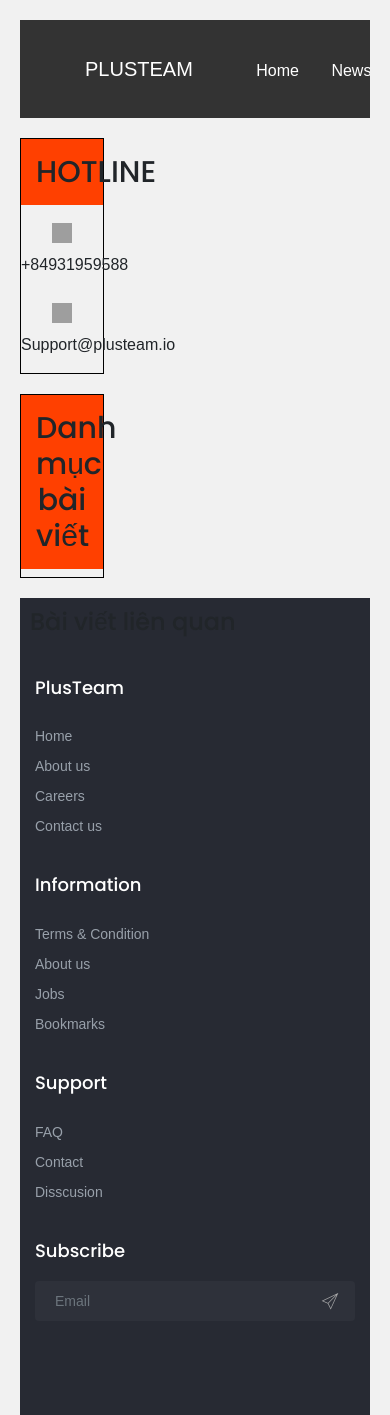
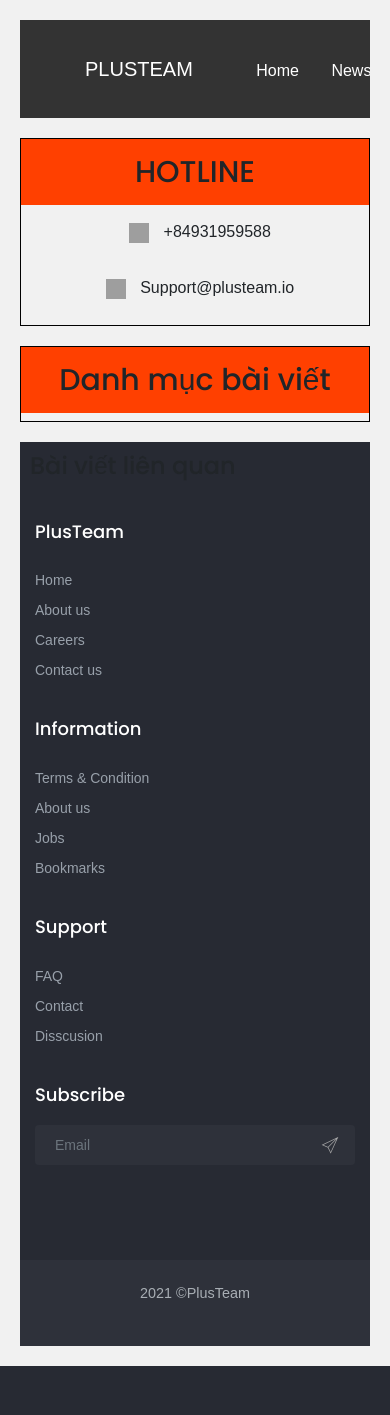
Before and after one commit to ThienHi/plusteam.io, a Django app: page /blog/1/ in a window 390 px wide. Shown: the top 1415 px of the page. After the commit the page ends 1366 px from the top, so only its background shows below. Run offline with Django 3.2, Linux system fonts and the light colour scheme; data that the repository does not hold is empty; some libraries are stand-ins or nearby versions; grey boxes are pictures that could not be loaded.

Commit message:
css file single

```diff
--- a/main/static/main/css/single.css
+++ b/main/static/main/css/single.css
@@ -38,7 +38,7 @@ body {
 }
 
 .category h4 {
-  margin-left: 50px;
+  margin-left: 12%;
   padding: 15px;
   color: #962e0b;
 }
@@ -103,7 +103,8 @@ h3 {
 }
 @media screen and (max-width: 800px) {
   .blog-detail,
-  .article {
+  .article,
+  .rightcolumn {
     width: 100%;
     padding: 0;
   }
--- a/main/templates/main/single.html
+++ b/main/templates/main/single.html
@@ -90,7 +90,6 @@
                 <div><h3>Bài viết liên quan</h3></div>
                 <div class="card1">
                     {% for i in all %}
-                            <!-- <h2>Post Blog</h2> -->
                             <a href="/blog/{{i.slug}}">
                                 <div class="img">
                                     <img style="height:350px; width:100%; " src="{{i.image.url}}" alt="{{i.figcaptions}}">
```
